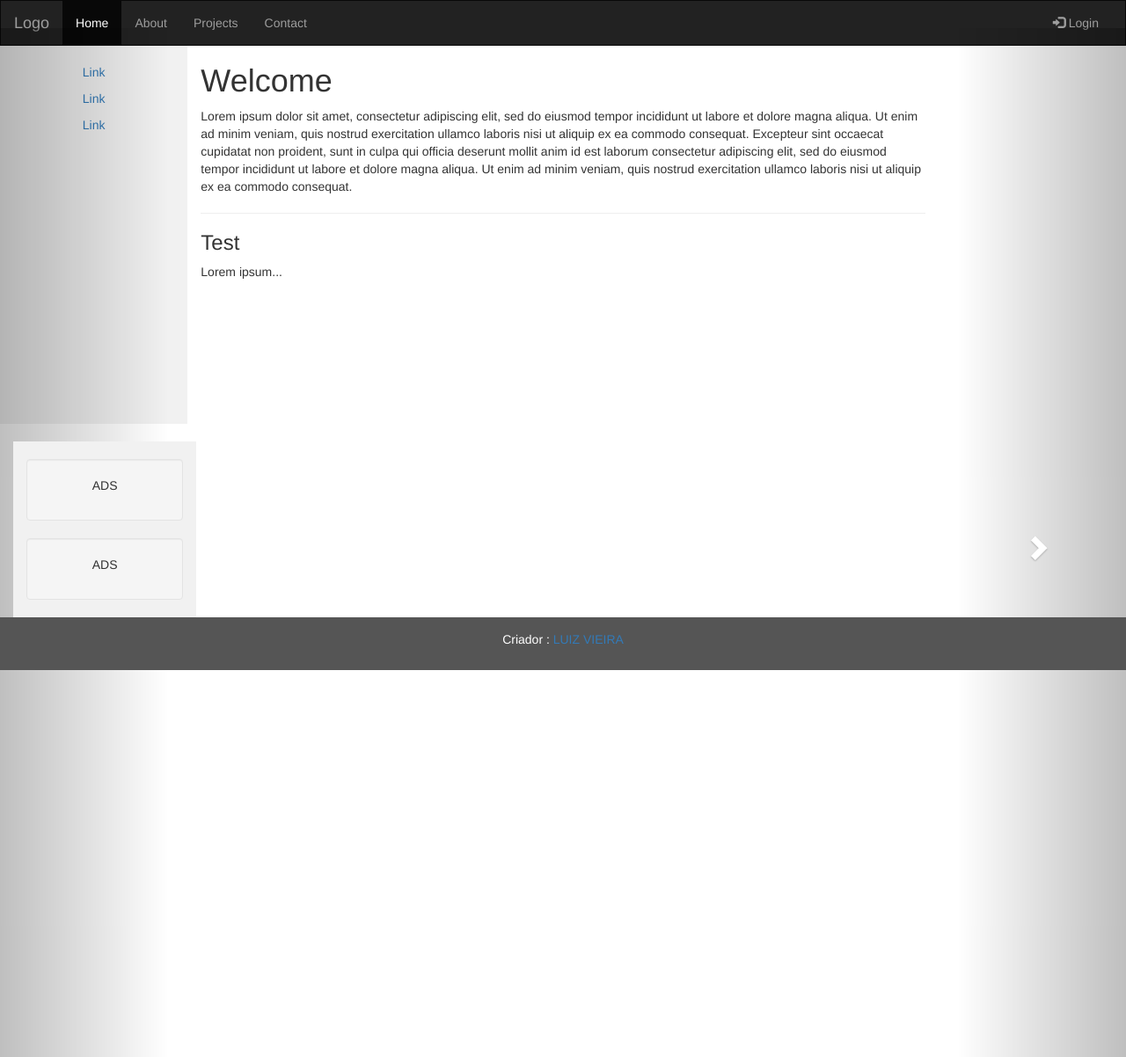
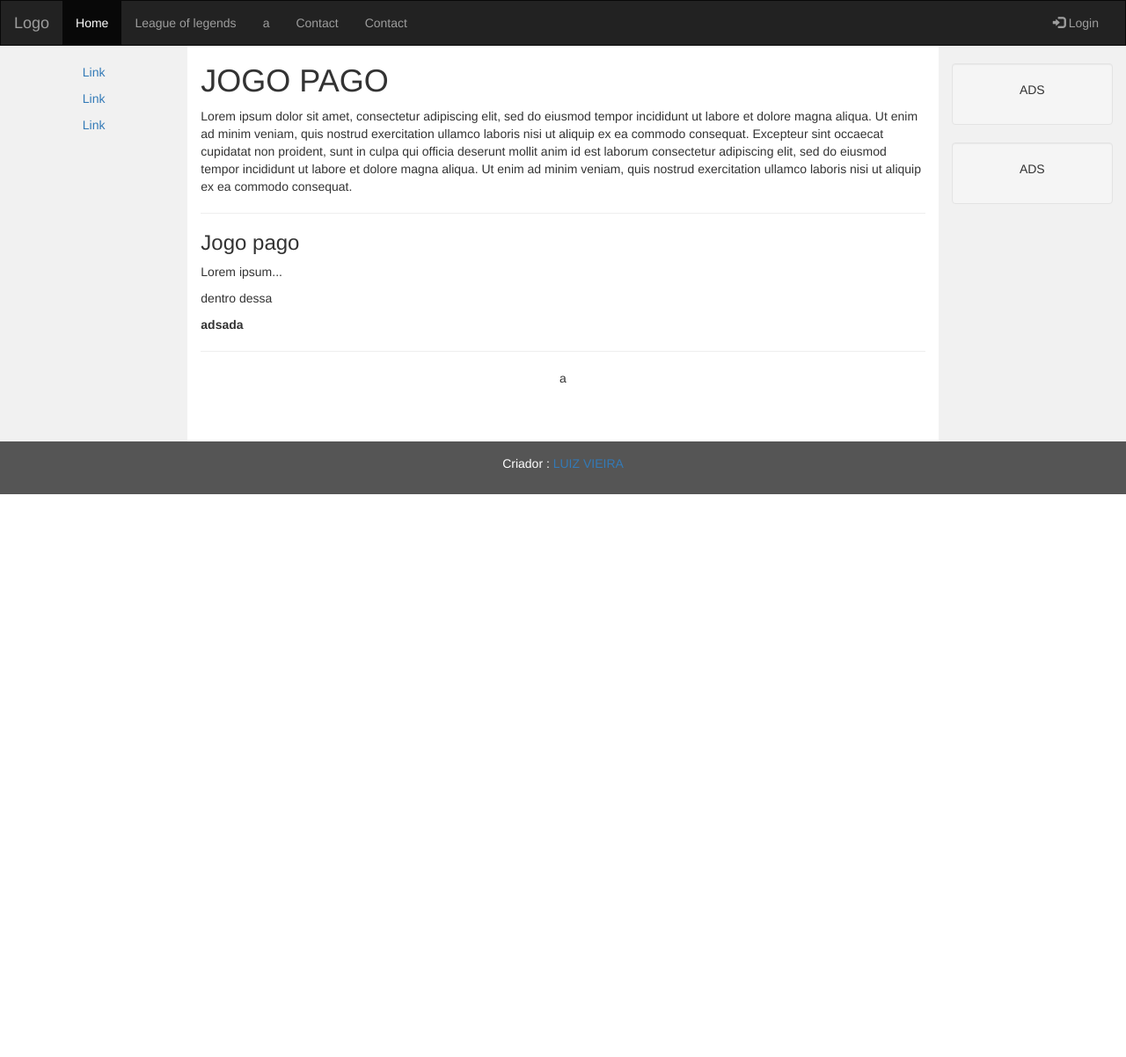
Before and after one commit to LuizinhoVI/web_Gamer_pago, a plain HTML site: page index.html in a window 1280 px wide. Shown: the whole page at 88% size. After the commit the page ends 800 px from the top, so only its background shows below. Drawn offline with nearby package versions, Linux system fonts and the light colour scheme.

Commit message:
atualização

```diff
--- a/estilo.css
+++ b/estilo.css
@@ -1,5 +1,9 @@
 .slides{
     position: relative;
-    bottom: 20px;
+    border: solid 20px red;
+    width: 200px;
+    height: 200px;
+    top: 600px;
+    z-index: ;
 
-}
+    }
--- a/index.html
+++ b/index.html
@@ -30,6 +30,7 @@
       background-color: #555;
       color: white;
       padding: 15px;
+      bottom: 0;
     }
 
     /* On small screens, set height to 'auto' for sidenav and grid */
@@ -59,8 +60,9 @@
     <div class="collapse navbar-collapse" id="myNavbar">
       <ul class="nav navbar-nav">
         <li class="active"><a href="#">Home</a></li>
-        <li><a href="#">About</a></li>
-        <li><a href="#">Projects</a></li>
+        <li><a href="#">League of legends</a></li>
+        <li><a href="#"> a</a></li>
+        <li><a href="#">Contact</a></li>
         <li><a href="#">Contact</a></li>
       </ul>
       <ul class="nav navbar-nav navbar-right">
@@ -78,46 +80,16 @@
       <p><a href="#">Link</a></p>
     </div>
     <div class="col-sm-8 text-left">
-      <h1>Welcome</h1>
+      <h1>JOGO PAGO</h1>
       <p>Lorem ipsum dolor sit amet, consectetur adipiscing elit, sed do eiusmod tempor incididunt ut labore et dolore magna aliqua. Ut enim ad minim veniam, quis nostrud exercitation ullamco laboris nisi ut aliquip ex ea commodo consequat. Excepteur sint occaecat cupidatat non proident, sunt in culpa qui officia deserunt mollit anim id est laborum consectetur adipiscing elit, sed do eiusmod tempor incididunt ut labore et dolore magna aliqua. Ut enim ad minim veniam, quis nostrud exercitation ullamco laboris nisi ut aliquip ex ea commodo consequat.</p>
       <hr>
-      <h3>Test</h3>
+      <h3>Jogo pago</h3>
       <p>Lorem ipsum...</p>
-    </div>
-
+      <p>dentro dessa </p>
+      <b>adsada</b>
+      <hr>
+      <div align="center">a</div>
  <!-- Indicators -->
- <div class="slides">
- <ol class="carousel-indicators">
-    <li data-target="#myCarousel" data-slide-to="0" class="active"></li>
-    <li data-target="#myCarousel" data-slide-to="1"></li>
-    <li data-target="#myCarousel" data-slide-to="2"></li>
-  </ol>
-
-  <!-- Wrapper for slides -->
-  <div class="carousel-inner">
-    <div class="item active">
-      <img src="src/3.jpg" alt="Los Angeles">
-    </div>
-
-    <div class="item">
-      <img src="src/2.jpg" alt="Chicago">
-    </div>
-
-    <div class="item">
-      <img src="src/1.jpg" alt="New York">
-    </div>
-  </div>
-
-  <!-- Left and right controls -->
-  <a class="left carousel-control" href="#myCarousel" data-slide="prev">
-    <span class="glyphicon glyphicon-chevron-left"></span>
-    <span class="sr-only">antes</span>
-  </a>
-  <a class="right carousel-control" href="#myCarousel" data-slide="next">
-    <span class="glyphicon glyphicon-chevron-right"></span>
-    <span class="sr-only">Próximo</span>
-  </a>
-</div>
 
 </div>
     <div class="col-sm-2 sidenav">
```
